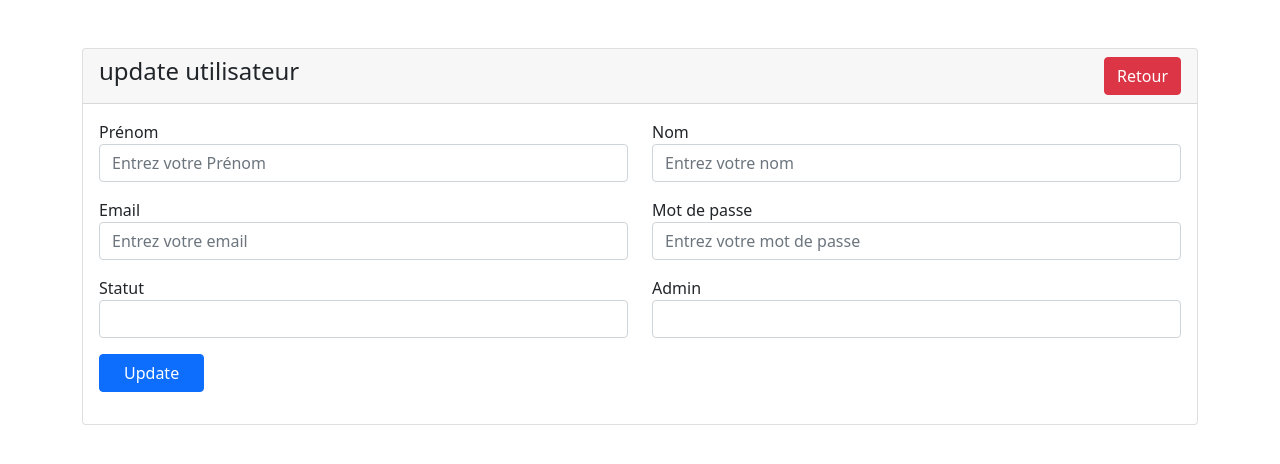
After one commit to flammeariane/CI4, a CodeIgniter 4 app: the page made by app/Views/dashboardAdmin/editUser.php in a window 1280 px wide. The commit adds this page. Shown: the top 464 px of the page. Run offline with PHP 8.4 and a stand-in for CodeIgniter, Linux system fonts and the light colour scheme; the template is opened without the code that fills it, so the values that code supplies are empty; some libraries are stand-ins or nearby versions.

Commit message:
add update user to dash

```diff
--- a/app/Config/Routes.php
+++ b/app/Config/Routes.php
@@ -37,6 +37,8 @@ $routes->group('', ['filter' => 'AuthCheck'], function ($routes) {
     //declaration des route protéger la par le filter d authentification
     $routes->get('/dashboardUser', 'dashboardUser::index');
     $routes->get('/dashboardAdmin', 'dashboardAdminController::index');
+    $routes->get('/dashboardAdmin/editUser/(:num)', 'dashboardAdminController::editUser/$1');
+    $routes->post('/dashboardAdmin/updateUser/(:num)', 'dashboardAdminController::updateUser/$1');
 });
 
 $routes->group('', ['filter' => 'AlreadyLoggedFilter'], function ($routes) {
--- a/app/Models/UsersModel.php
+++ b/app/Models/UsersModel.php
@@ -9,9 +9,4 @@ class UsersModel extends Model
     protected $table = 'users';
     protected $primaryKey = 'id';
     protected $allowedFields = ['firstname', 'lastname', 'email', 'password', 'birthdate', 'street', 'post_code', 'tel_number', 'creation_date', 'creation_delete', 'status', 'admin'];
-
-    public function getAllUsers()
-    {
-        return $this->findAll();
-    }
 }
--- /dev/null
+++ b/app/Views/dashboardAdmin/editUser.php
@@ -0,0 +1,82 @@
+<!DOCTYPE html>
+<html lang="en">
+
+<head>
+    <meta charset="UTF-8">
+    <meta http-equiv="X-UA-Compatible" content="IE=edge">
+    <meta name="viewport" content="width=device-width, initial-scale=1.0">
+    <title>Edition utilisateur</title>
+    <?php include 'assets/css.php'; ?>
+
+</head>
+
+<body>
+
+    <div class="container">
+        <div class="row">
+            <div class="col-md-12 mt-5">
+                <div class="card">
+                    <div class="card-header">
+                        <h4>
+                            update utilisateur
+                            <a href="<?= base_url('dashboardAdmin') ?>" class=" btn btn-danger float-end">Retour</a>
+                        </h4>
+                    </div>
+                    <div class="card-body">
+                        <form action="<?= base_url('dashboardAdmin/updateUser/' . $user['id']) ?>" method="POST">
+                            <div class="row">
+                                <div class="col-md-6">
+                                    <div class="form-group mb-3">
+                                        <label>Prénom</label>
+                                        <input type="text" name="firstname" value="<?= $user['firstname'] ?>" class="form-control" placeholder="Entrez votre Prénom">
+                                    </div>
+                                </div>
+                                <div class="col-md-6">
+                                    <div class="form-group mb-3">
+                                        <label>Nom</label>
+                                        <input type="text" name="lastname" value="<?= $user['lastname'] ?>" class="form-control" placeholder="Entrez votre nom">
+                                    </div>
+                                </div>
+                                <div class="col-md-6">
+                                    <div class="form-group mb-3">
+                                        <label>Email</label>
+                                        <input type="text" name="email" value="<?= $user['email'] ?>" class="form-control" placeholder="Entrez votre email">
+                                    </div>
+                                </div>
+                                <div class="col-md-6">
+                                    <div class="form-group mb-3">
+                                        <label>Mot de passe</label>
+                                        <input type="text" name="password" value="<?= $user['password'] ?>" class="form-control" placeholder="Entrez votre mot de passe">
+                                    </div>
+                                </div>
+                                <div class="col-md-6">
+                                    <div class="form-group mb-3">
+                                        <label>Statut</label>
+                                        <input type="text" name="status" value="<?= $user['status'] ?>" class="form-control" placeholder="">
+                                    </div>
+                                </div>
+                                <div class="col-md-6">
+                                    <div class="form-group mb-3">
+                                        <label>Admin</label>
+                                        <input type="text" name="admin" value="<?= $user['admin'] ?>" class="form-control" placeholder="">
+                                    </div>
+                                </div>
+                                <div class="col-md-12">
+                                    <div class="form-group mb-3">
+                                        <button type="submit" class="btn btn-primary px-4"> Update </button>
+                                    </div>
+                                </div>
+                            </div>
+                        </form>
+                    </div>
+                </div>
+            </div>
+        </div>
+    </div>
+
+
+    <?php include 'assets/js.php'; ?>
+
+</body>
+
+</html>
--- a/app/Views/dashboardAdmin/index.php
+++ b/app/Views/dashboardAdmin/index.php
@@ -30,6 +30,9 @@
 
         <div class="row">
             <div class="col-md-12 mt-5">
+                <?php if ((session()->getFlashdata('status'))) : ?>
+                    <div class="alert alert-success"><?= session()->getFlashdata('status'); ?></div>
+                <?php endif ?>
                 <div class="card">
                     <div class="card-header">
                         <h4>
@@ -60,7 +63,7 @@
                                         <td><?= $listUsers['status'] ?></td>
                                         <td><?= $listUsers['admin'] ?></td>
                                         <td>
-                                            <a href="" class="btn btn-success btn-sm">Edit</a>
+                                            <a href="<?= base_url('dashboardAdmin/editUser/' . $listUsers['id']) ?>" class="btn btn-success btn-sm">Edit</a>
                                             <a href="" class="btn btn-danger btn-sm">Delete</a>
                                         </td>
                                     </tr>
```
Also changed, not shown: app/Controllers/dashboardAdminController.php (+20 -6 lines).
